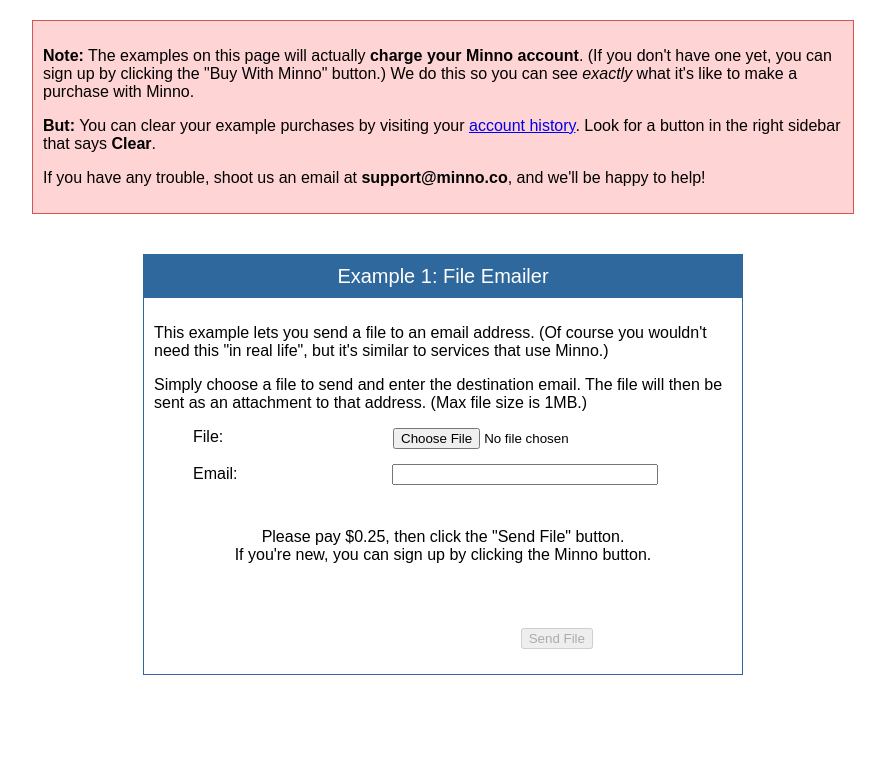
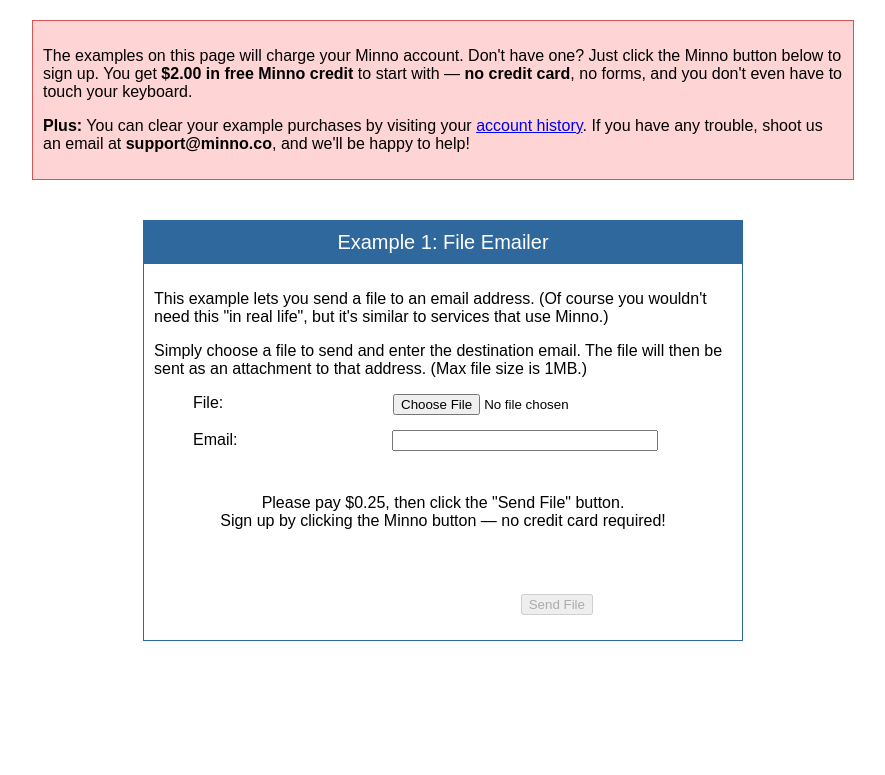
Before and after one commit to minno/minno-php-sdk, a PHP site: page / in a window 1280 px wide. Shown: the part 82-857 px from the top of the page, without its empty margins (197-1082 px from the left). After the commit the page ends 723 px from the top, so only its background shows below. Run offline with PHP 8.4, Linux system fonts and the light colour scheme; some libraries are stand-ins or nearby versions.

Commit message:
edited copy on examples page

```diff
--- a/examples/index.php
+++ b/examples/index.php
@@ -14,21 +14,20 @@
         </div>
         <div id="exampleNotif">
             <p>
-                <b>Note:</b> The examples on this page will actually <b>charge
-                your Minno account</b>. (If you don't have one yet, you can sign up
-                by clicking the "Buy With Minno" button.) We do this so you can see
-                <i>exactly</i> what it's like to make a purchase with Minno.
+                The examples on this page will charge
+                your Minno account. Don't have one? Just click the Minno
+                button below to sign up. You get <b>$2.00 in free Minno
+                credit</b> to start with &mdash; <b>no credit card</b>,
+                no forms, and you don't even have to touch your keyboard.
             </p>
             <p>
-                <b>But:</b> You can clear your example purchases by visiting
+                <b>Plus:</b> You can clear your example purchases by visiting
                 your <a href="https://www.minno.co/account#history"
-                target="_blank">account history</a>.  Look for a button in the
-                right sidebar that says <b>Clear</b>.
-            </p>
-            <p>
-                If you have any trouble, shoot us an email at
+                target="_blank">account history</a>.
+				If you have any trouble, shoot us an email at
                 <strong>&#115;&#117;&#112;&#112;&#111;&#114;&#116;&#64;&#109;&#105;&#110;&#110;&#111;&#46;&#99;&#111;</strong>,
                 and we'll be happy to help!
+			</p>
         </div>
         <div id="examplesColumn">
             <div class="exampleCont">
@@ -72,7 +71,8 @@
                     <div id="buyInstructions">
                         Please pay $0.25, then click the "Send File" button.
                         <br/>
-                        If you're new, you can sign up by clicking the Minno button.
+                        Sign up by clicking the Minno
+                        button &mdash; no credit card required!
                     </div>
                     <div id="buttonCont">
 
```
